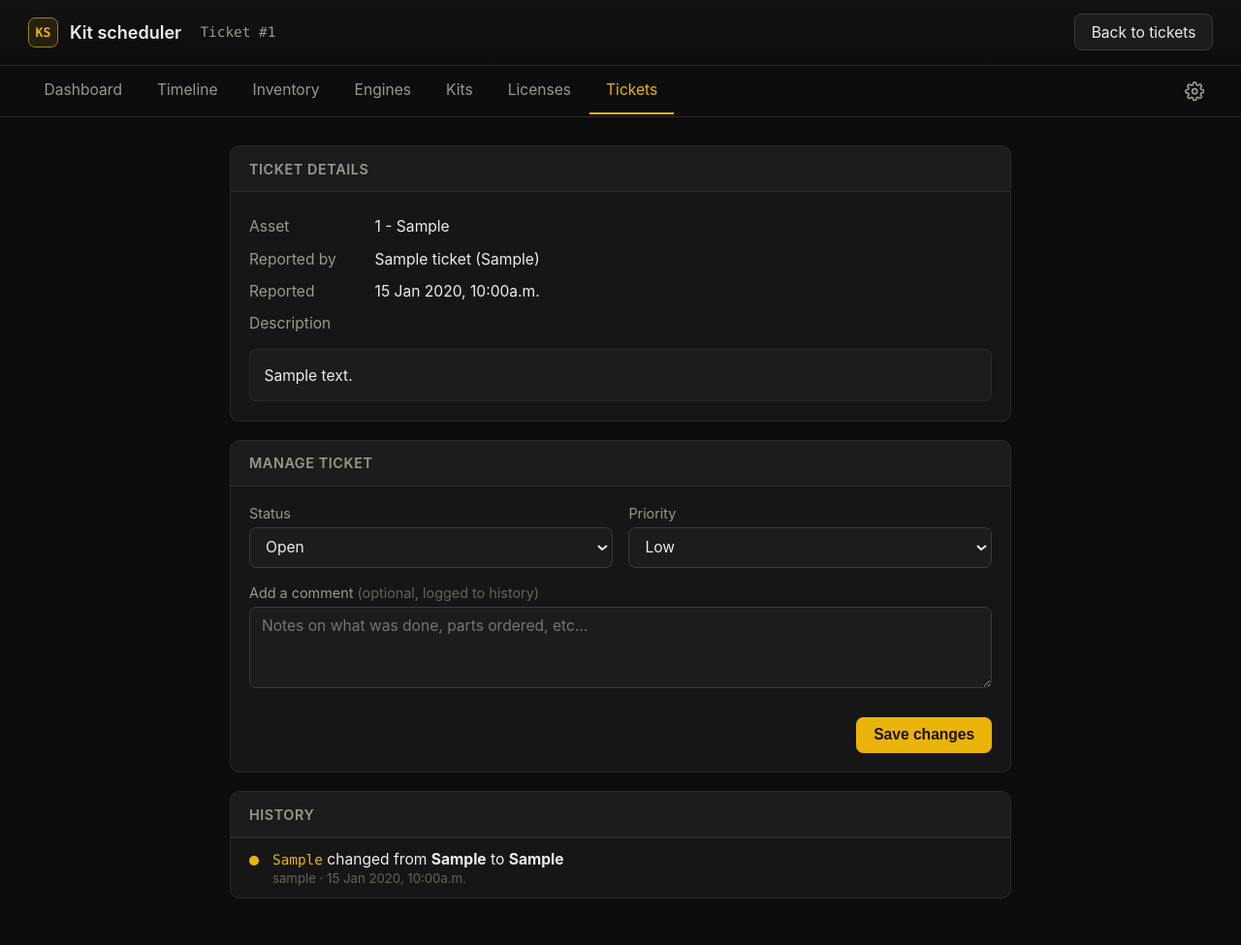
After one commit to sunnyhassan-girraphic/kitscheduler, a Django app: page /tickets/1/ in a window 1280 px wide. The commit adds this page. Shown: the whole page at 97% size. Run offline with Django 5.2, Linux system fonts and the light colour scheme; a user stored in the database is signed in; tables that the repository leaves empty hold one stand-in row (values such as "Sample post").

Commit message:
Ticketing

```diff
--- a/inventory/urls.py
+++ b/inventory/urls.py
@@ -15,6 +15,9 @@ urlpatterns = [
     path("kits/<int:kit_id>/edit/", views.kit_edit_view, name="kit_edit"),
     path("kits/<int:kit_id>/delete/", views.kit_delete_view, name="kit_delete"),
     path("licenses/", views.license_list_view, name="license_list"),
+    path("report-issue/", views.ticket_report_view, name="ticket_report"),
+    path("tickets/", views.ticket_list_view, name="ticket_list"),
+    path("tickets/<int:ticket_id>/", views.ticket_detail_view, name="ticket_detail"),
     path("settings/", views.settings_view, name="settings"),
     path("settings/export/", views.export_csv_view, name="export_csv"),
     path("api/kits/<int:kit_id>/", views.kit_detail_api, name="kit_detail_api"),
--- a/inventory/views.py
+++ b/inventory/views.py
@@ -4,6 +4,7 @@ import io
 import re
 import zipfile
 
+from django.contrib.admin.views.decorators import staff_member_required
 from django.contrib.auth.decorators import login_required
 from django.db import models
 from django.db.models import Count, Q
@@ -13,7 +14,7 @@ from django.views.decorators.http import require_POST
 
 from .models import (
     Asset, AssetBooking, CategoryColor, Job, Kit, KitBooking,
-    StaffBooking, StaffMember,
+    StaffBooking, StaffMember, Ticket, TicketHistory,
 )
 
 VIEW_DAYS = 14
@@ -1016,3 +1017,127 @@ def delete_license_booking(request, booking_id):
     booking = get_object_or_404(AssetBooking, pk=booking_id)
     booking.delete()
     return JsonResponse({"ok": True})
+
+
+# ---------------------------------------------------------------------------
+# Ticketing (fault reports)
+# ---------------------------------------------------------------------------
+
+def ticket_report_view(request):
+    """Public fault-report form. No login required - anyone with the link can submit."""
+    if request.method == "POST":
+        reporter_name = request.POST.get("reporter_name", "").strip()
+        reporter_contact = request.POST.get("reporter_contact", "").strip()
+        description = request.POST.get("description", "").strip()
+        asset_id = request.POST.get("asset", "").strip()
+
+        ctx = {
+            "reporter_name": reporter_name,
+            "reporter_contact": reporter_contact,
+            "description": description,
+            "selected_asset_id": asset_id,
+            "assets": Asset.objects.filter(archived=False).order_by("asset_type", "asset_id"),
+        }
+
+        if not reporter_name:
+            ctx["error"] = "Please tell us your name."
+            return render(request, "inventory/ticket_report.html", ctx)
+        if not description:
+            ctx["error"] = "Please describe the fault."
+            return render(request, "inventory/ticket_report.html", ctx)
+
+        asset = None
+        if asset_id.isdigit():
+            asset = Asset.objects.filter(pk=asset_id).first()
+
+        ticket = Ticket.objects.create(
+            asset=asset,
+            reporter_name=reporter_name,
+            reporter_contact=reporter_contact,
+            description=description,
+        )
+        TicketHistory.objects.create(
+            ticket=ticket,
+            changed_by=None,
+            field_changed="created",
+            new_value=ticket.get_status_display(),
+            note="Ticket submitted via public report form.",
+        )
+        return render(request, "inventory/ticket_report.html", {"submitted": True, "ticket": ticket})
+
+    ctx = {
+        "assets": Asset.objects.filter(archived=False).order_by("asset_type", "asset_id"),
+    }
+    return render(request, "inventory/ticket_report.html", ctx)
+
+
+@staff_member_required
+def ticket_list_view(request):
+    tickets = Ticket.objects.select_related("asset").all()
+
+    status_filter = request.GET.get("status", "")
+    if status_filter in Ticket.Status.values:
+        tickets = tickets.filter(status=status_filter)
+
+    q = request.GET.get("q", "").strip()
+    if q:
+        tickets = tickets.filter(
+            Q(asset__asset_id__icontains=q)
+            | Q(reporter_name__icontains=q)
+            | Q(description__icontains=q)
+        )
+
+    open_count = Ticket.objects.filter(status=Ticket.Status.OPEN).count()
+
+    return render(request, "inventory/ticket_list.html", {
+        "tickets": tickets,
+        "statuses": Ticket.Status.choices,
+        "selected_status": status_filter,
+        "search_query": q,
+        "open_count": open_count,
+        "active_nav": "tickets",
+    })
+
+
+@staff_member_required
+def ticket_detail_view(request, ticket_id):
+    ticket = get_object_or_404(Ticket.objects.select_related("asset"), pk=ticket_id)
+
+    if request.method == "POST":
+        new_status = request.POST.get("status", ticket.status)
+        new_priority = request.POST.get("priority", ticket.priority)
+        comment = request.POST.get("comment", "").strip()
+
+        if new_status in Ticket.Status.values and new_status != ticket.status:
+            TicketHistory.objects.create(
+                ticket=ticket, changed_by=request.user, field_changed="status",
+                old_value=ticket.get_status_display(),
+                new_value=dict(Ticket.Status.choices).get(new_status, new_status),
+            )
+            ticket.status = new_status
+
+        if new_priority in Ticket.Priority.values and new_priority != ticket.priority:
+            TicketHistory.objects.create(
+                ticket=ticket, changed_by=request.user, field_changed="priority",
+                old_value=ticket.get_priority_display(),
+                new_value=dict(Ticket.Priority.choices).get(new_priority, new_priority),
+            )
+            ticket.priority = new_priority
+
+        ticket.save()
+
+        if comment:
+            TicketHistory.objects.create(
+                ticket=ticket, changed_by=request.user, field_changed="comment",
+                new_value=comment, note=comment,
+            )
+
+        return redirect("/tickets/%d/" % ticket.id)
+
+    return render(request, "inventory/ticket_detail.html", {
+        "ticket": ticket,
+        "statuses": Ticket.Status.choices,
+        "priorities": Ticket.Priority.choices,
+        "history": ticket.history.select_related("changed_by").all(),
+        "active_nav": "tickets",
+    })
--- a/templates/inventory/base.html
+++ b/templates/inventory/base.html
@@ -117,6 +117,14 @@
   .badge-missing { background: var(--red-dim); color: var(--red); }
   .badge-archived { background: var(--surface-2); color: var(--text-faint); }
   .badge-type { background: var(--surface-2); color: var(--text-dim); }
+  .badge-open { background: var(--red-dim); color: var(--red); }
+  .badge-in_progress { background: var(--accent-glow); color: var(--accent); }
+  .badge-resolved { background: var(--green-dim); color: var(--green); }
+  .badge-closed { background: var(--surface-2); color: var(--text-faint); }
+  .badge-low { background: var(--surface-2); color: var(--text-dim); }
+  .badge-medium { background: var(--blue-dim); color: var(--blue); }
+  .badge-high { background: var(--accent-glow); color: var(--accent); }
+  .badge-urgent { background: var(--red-dim); color: var(--red); }
   .empty { padding: 48px 24px; text-align: center; color: var(--text-dim); }
   .empty a { color: var(--accent); }
   .grid-wrap { width: 100%; }
@@ -176,6 +184,7 @@
   <a href="/engines/" class="{% if active_nav == 'engines' %}active{% endif %}">Engines</a>
   <a href="/kits/" class="{% if active_nav == 'kits' %}active{% endif %}">Kits</a>
   <a href="/licenses/" class="{% if active_nav == 'licenses' %}active{% endif %}">Licenses</a>
+  <a href="/tickets/" class="{% if active_nav == 'tickets' %}active{% endif %}">Tickets</a>
   <span class="nav-spacer"></span>
   <a href="/settings/" class="cog-link {% if active_nav == 'settings' %}active{% endif %}" title="Settings">
     <svg viewBox="0 0 24 24" fill="none" stroke="currentColor" stroke-width="2" stroke-linecap="round" stroke-linejoin="round">
--- /dev/null
+++ b/templates/inventory/ticket_detail.html
@@ -0,0 +1,123 @@
+{% extends "inventory/base.html" %}
+{% block title %}Ticket #{{ ticket.id }} - Kit scheduler{% endblock %}
+{% block brand_sub %}Ticket #{{ ticket.id }}{% endblock %}
+{% block header_actions %}
+  <a class="btn" href="/tickets/">Back to tickets</a>
+{% endblock %}
+
+{% block extra_style %}
+  .form-page { max-width: 720px; margin: 0 auto; padding: 24px; }
+  .form-section {
+    background: var(--surface); border: 1px solid var(--border);
+    border-radius: 8px; margin-bottom: 16px; overflow: hidden;
+  }
+  .form-section-head {
+    padding: 12px 16px; background: var(--surface-2); border-bottom: 1px solid var(--border);
+    font-size: 12px; font-weight: 600; text-transform: uppercase; letter-spacing: 0.04em; color: var(--text-dim);
+  }
+  .form-section-body { padding: 16px; }
+  .detail-row { display: flex; gap: 8px; padding: 6px 0; font-size: 13px; }
+  .detail-row .k { color: var(--text-dim); min-width: 100px; }
+  .detail-row .v { color: var(--text); }
+  .description-block {
+    background: var(--surface-2); border: 1px solid var(--border); border-radius: 6px;
+    padding: 12px; font-size: 13px; line-height: 1.5; white-space: pre-wrap; margin-top: 8px;
+  }
+  .form-row { display: grid; grid-template-columns: 1fr 1fr; gap: 14px; margin-bottom: 14px; }
+  .form-field label { display: block; font-size: 12px; color: var(--text-dim); margin-bottom: 5px; }
+  .form-field select, .form-field textarea {
+    width: 100%; background: var(--surface-2); border: 1px solid var(--border-strong);
+    color: var(--text); border-radius: 6px; padding: 8px 10px; font-size: 13px;
+    font-family: inherit; box-sizing: border-box;
+  }
+  .form-field select:focus, .form-field textarea:focus { outline: none; border-color: var(--accent); }
+  .form-field textarea { resize: vertical; min-height: 70px; }
+  .form-actions { display: flex; justify-content: flex-end; padding-top: 8px; }
+
+  .history-item { display: flex; gap: 12px; padding: 10px 16px; border-top: 1px solid var(--border); font-size: 13px; }
+  .history-item:first-child { border-top: none; }
+  .history-dot {
+    width: 8px; height: 8px; border-radius: 50%; background: var(--accent); flex-shrink: 0; margin-top: 5px;
+  }
+  .history-body { flex: 1; }
+  .history-meta { color: var(--text-faint); font-size: 11px; margin-top: 2px; }
+  .history-change { color: var(--text); }
+  .history-change .field { color: var(--accent); font-family: var(--mono); font-size: 12px; }
+  .history-comment { color: var(--text-dim); margin-top: 2px; white-space: pre-wrap; }
+{% endblock %}
+
+{% block content %}
+<div class="form-page">
+
+  <div class="form-section">
+    <div class="form-section-head">Ticket details</div>
+    <div class="form-section-body">
+      <div class="detail-row"><span class="k">Asset</span><span class="v">{% if ticket.asset %}{{ ticket.asset.asset_id }}{% if ticket.asset.make_model %} - {{ ticket.asset.make_model }}{% endif %}{% else %}Not specified{% endif %}</span></div>
+      <div class="detail-row"><span class="k">Reported by</span><span class="v">{{ ticket.reporter_name }}{% if ticket.reporter_contact %} ({{ ticket.reporter_contact }}){% endif %}</span></div>
+      <div class="detail-row"><span class="k">Reported</span><span class="v">{{ ticket.created_at|date:"j M Y, g:ia" }}</span></div>
+      <div class="detail-row"><span class="k">Description</span></div>
+      <div class="description-block">{{ ticket.description }}</div>
+    </div>
+  </div>
+
+  <div class="form-section">
+    <div class="form-section-head">Manage ticket</div>
+    <div class="form-section-body">
+      <form method="post">
+        {% csrf_token %}
+        <div class="form-row">
+          <div class="form-field">
+            <label for="f-status">Status</label>
+            <select id="f-status" name="status">
+              {% for value, label in statuses %}
+                <option value="{{ value }}" {% if ticket.status == value %}selected{% endif %}>{{ label }}</option>
+              {% endfor %}
+            </select>
+          </div>
+          <div class="form-field">
+            <label for="f-priority">Priority</label>
+            <select id="f-priority" name="priority">
+              {% for value, label in priorities %}
+                <option value="{{ value }}" {% if ticket.priority == value %}selected{% endif %}>{{ label }}</option>
+              {% endfor %}
+            </select>
+          </div>
+        </div>
+        <div class="form-field" style="margin-bottom:14px;">
+          <label for="f-comment">Add a comment <span style="color:var(--text-faint); font-weight:400;">(optional, logged to history)</span></label>
+          <textarea id="f-comment" name="comment" placeholder="Notes on what was done, parts ordered, etc..."></textarea>
+        </div>
+        <div class="form-actions">
+          <button class="btn btn-primary" type="submit">Save changes</button>
+        </div>
+      </form>
+    </div>
+  </div>
+
+  <div class="form-section">
+    <div class="form-section-head">History</div>
+    {% for entry in history %}
+    <div class="history-item">
+      <div class="history-dot"></div>
+      <div class="history-body">
+        {% if entry.field_changed == "created" %}
+          <div class="history-change">Ticket created</div>
+        {% elif entry.field_changed == "comment" %}
+          <div class="history-change">Comment added</div>
+          <div class="history-comment">{{ entry.note }}</div>
+        {% else %}
+          <div class="history-change"><span class="field">{{ entry.field_changed }}</span> changed from <strong>{{ entry.old_value }}</strong> to <strong>{{ entry.new_value }}</strong></div>
+        {% endif %}
+        <div class="history-meta">
+          {% if entry.changed_by %}{{ entry.changed_by.get_username }}{% else %}Public submission{% endif %}
+          &middot; {{ entry.created_at|date:"j M Y, g:ia" }}
+        </div>
+      </div>
+    </div>
+    {% empty %}
+    <div class="form-section-body" style="color:var(--text-faint); font-size:13px;">No history yet.</div>
+    {% endfor %}
+  </div>
+
+</div>
+{% endblock %}
```
Also changed, not shown: inventory/admin.py (+33 -1 lines), inventory/models.py (+69 -0 lines), templates/inventory/settings.html (+18 -0 lines), templates/inventory/ticket_list.html (added, +58 -0 lines), templates/inventory/ticket_report.html (added, +161 -0 lines), inventory/migrations/0002_ticket_tickethistory.py (added).
